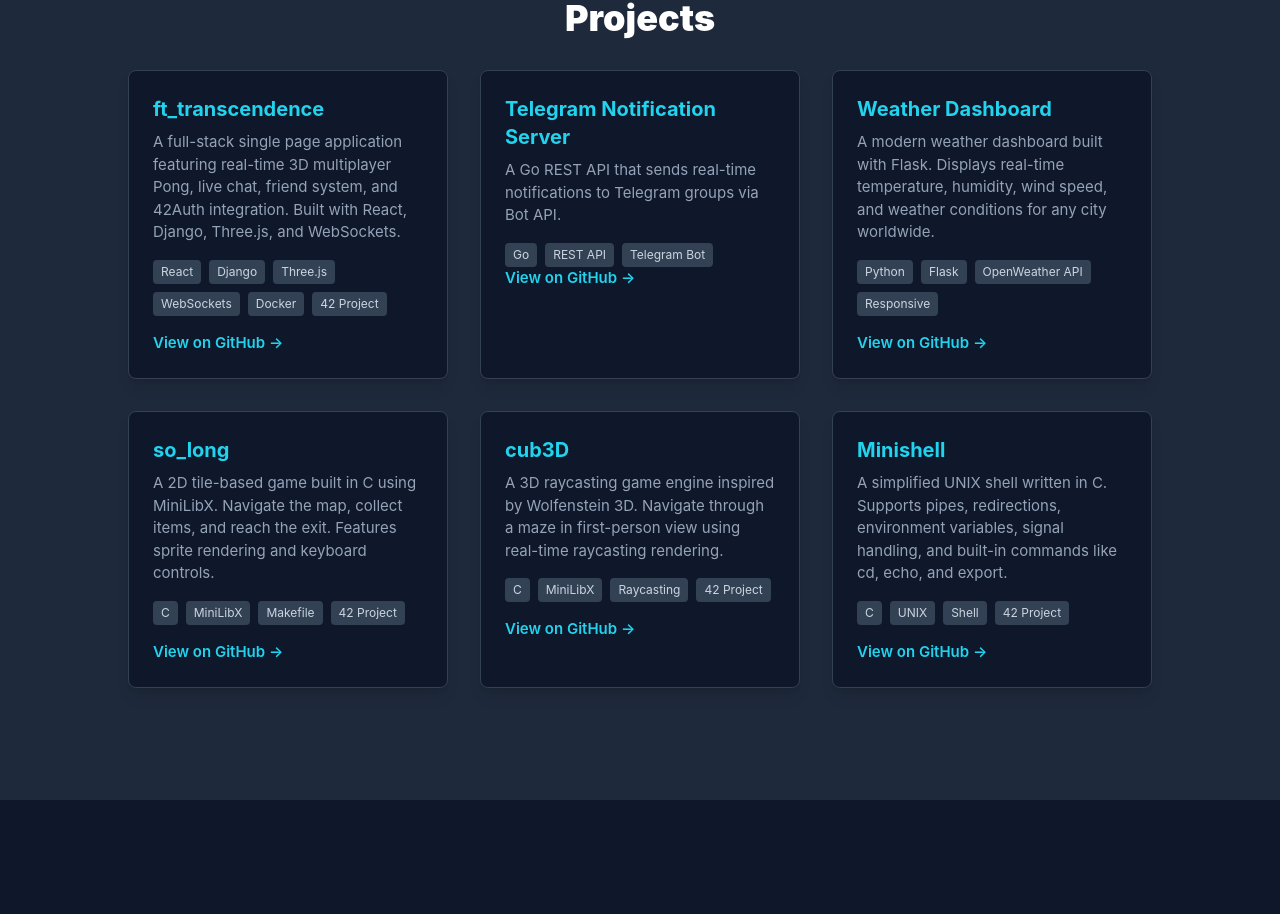
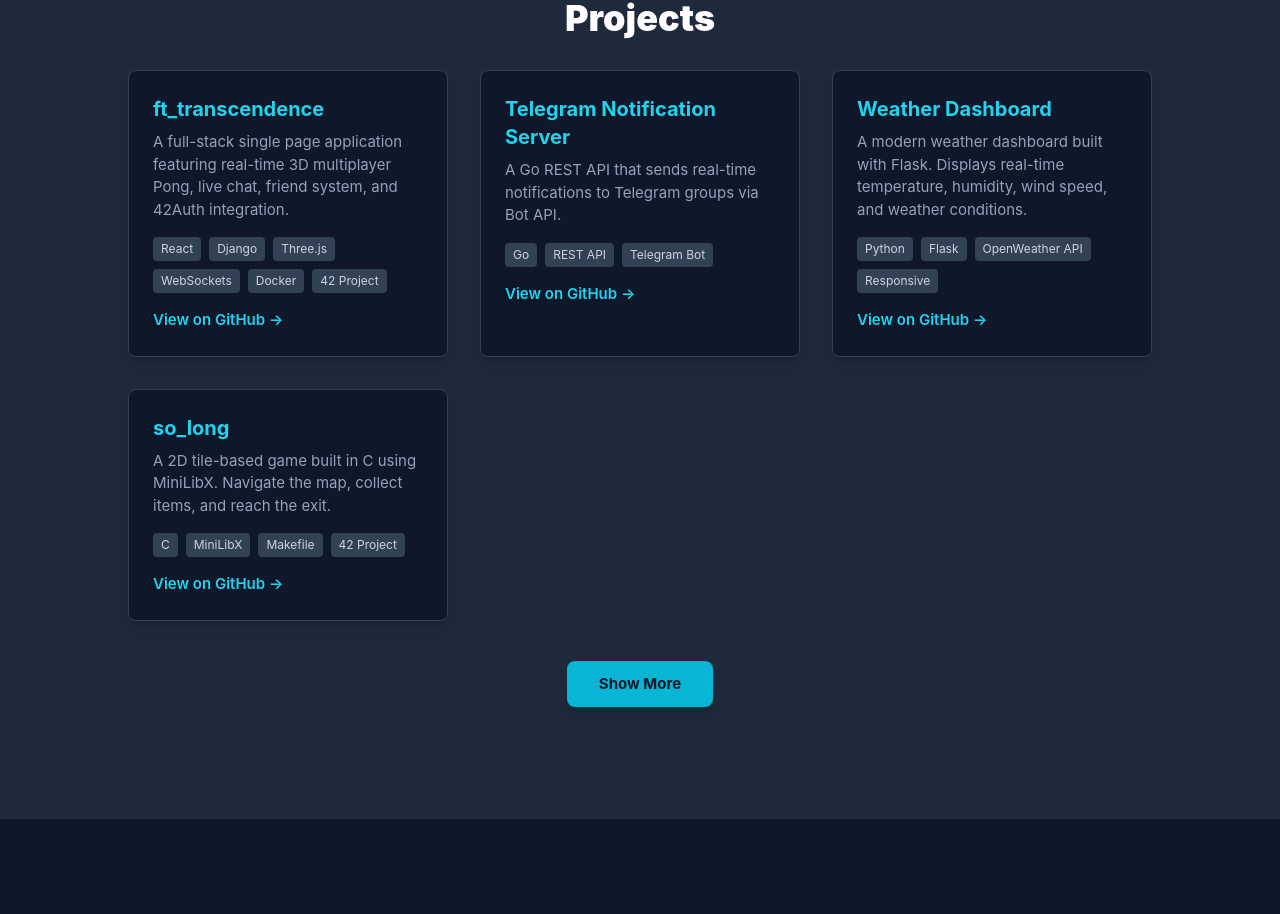
Before and after one commit to djedd1ne/djmekki.github.io, a Vue app: page / in a window 1280 px wide. Shown: the part 1100-2014 px from the top of the page. Built offline with nearby package versions, Linux system fonts and the light colour scheme.

Commit message:
add show more/show less buttons

```diff
--- a/src/App.vue
+++ b/src/App.vue
@@ -114,7 +114,7 @@
           <!-- ft_transcendence -->
           <div class="p-6 bg-slate-900 rounded-lg border border-slate-700 hover:border-cyan-500 transition shadow-lg text-left">
             <h3 class="text-xl font-bold text-cyan-400 mb-2">ft_transcendence</h3>
-              <p class="text-slate-400">A full-stack single page application featuring real-time 3D multiplayer Pong, live chat, friend system, and 42Auth integration. Built with React, Django, Three.js, and WebSockets.</p>
+            <p class="text-slate-400">A full-stack single page application featuring real-time 3D multiplayer Pong, live chat, friend system, and 42Auth integration.</p>
             <div class="flex flex-wrap gap-2 mt-4">
               <span class="px-2 py-1 bg-slate-700 text-xs text-slate-300 rounded">React</span>
               <span class="px-2 py-1 bg-slate-700 text-xs text-slate-300 rounded">Django</span>
@@ -137,7 +137,7 @@
               <span class="px-2 py-1 bg-slate-700 text-xs text-slate-300 rounded">REST API</span>
               <span class="px-2 py-1 bg-slate-700 text-xs text-slate-300 rounded">Telegram Bot</span>
             </div>
-              <a href="https://github.com/djedd1ne/Coding_Challenge" target="_blank" class="text-cyan-400 font-semibold hover:underline">
+            <a href="https://github.com/djedd1ne/Coding_Challenge" target="_blank" class="block mt-4 text-cyan-400 font-semibold hover:underline">
               View on GitHub →
             </a>
           </div>
@@ -145,7 +145,7 @@
           <!-- Weather_Dashboard -->
           <div class="p-6 bg-slate-900 rounded-lg border border-slate-700 hover:border-cyan-500 transition shadow-lg text-left">
             <h3 class="text-xl font-bold text-cyan-400 mb-2">Weather Dashboard</h3>
-              <p class="text-slate-400">A modern weather dashboard built with Flask. Displays real-time temperature, humidity, wind speed, and weather conditions for any city worldwide.</p>
+            <p class="text-slate-400">A modern weather dashboard built with Flask. Displays real-time temperature, humidity, wind speed, and weather conditions.</p>
             <div class="flex flex-wrap gap-2 mt-4">
               <span class="px-2 py-1 bg-slate-700 text-xs text-slate-300 rounded">Python</span>
               <span class="px-2 py-1 bg-slate-700 text-xs text-slate-300 rounded">Flask</span>
@@ -157,25 +157,27 @@
             </a>
           </div>
 
-            <!-- Project: so_long -->
+          <!-- so_long -->
           <div class="p-6 bg-slate-900 rounded-lg border border-slate-700 hover:border-cyan-500 transition shadow-lg text-left">
             <h3 class="text-xl font-bold text-cyan-400 mb-2">so_long</h3>
-              <p class="text-slate-400 mb-4">A 2D tile-based game built in C using MiniLibX. Navigate the map, collect items, and reach the exit. Features sprite rendering and keyboard controls.</p>
-              <div class="flex flex-wrap gap-2 mb-4">
+            <p class="text-slate-400">A 2D tile-based game built in C using MiniLibX. Navigate the map, collect items, and reach the exit.</p>
+            <div class="flex flex-wrap gap-2 mt-4">
               <span class="px-2 py-1 bg-slate-700 text-xs text-slate-300 rounded">C</span>
               <span class="px-2 py-1 bg-slate-700 text-xs text-slate-300 rounded">MiniLibX</span>
               <span class="px-2 py-1 bg-slate-700 text-xs text-slate-300 rounded">Makefile</span>
               <span class="px-2 py-1 bg-slate-700 text-xs text-slate-300 rounded">42 Project</span>
             </div>
-              <a href="https://github.com/djedd1ne/so_long" target="_blank" class="text-cyan-400 font-semibold hover:underline">
+            <a href="https://github.com/djedd1ne/so_long" target="_blank" class="block mt-4 text-cyan-400 font-semibold hover:underline">
               View on GitHub →
             </a>
           </div>
 
-            <!-- Cub3D-->
-            <div class="p-6 bg-slate-900 rounded-lg border border-slate-700 hover:border-cyan-500 transition shadow-lg text-left">
+          <!-- HIDDEN PROJECTS (show when expanded) -->
+
+          <!-- cub3D -->
+          <div v-if="showAllProjects" class="p-6 bg-slate-900 rounded-lg border border-slate-700 hover:border-cyan-500 transition shadow-lg text-left">
             <h3 class="text-xl font-bold text-cyan-400 mb-2">cub3D</h3>
-              <p class="text-slate-400">A 3D raycasting game engine inspired by Wolfenstein 3D. Navigate through a maze in first-person view using real-time raycasting rendering.</p>
+            <p class="text-slate-400">A 3D raycasting game engine inspired by Wolfenstein 3D. Navigate through a maze in first-person view.</p>
             <div class="flex flex-wrap gap-2 mt-4">
               <span class="px-2 py-1 bg-slate-700 text-xs text-slate-300 rounded">C</span>
               <span class="px-2 py-1 bg-slate-700 text-xs text-slate-300 rounded">MiniLibX</span>
@@ -187,9 +189,10 @@
             </a>
           </div>
 
-            <div class="p-6 bg-slate-900 rounded-lg border border-slate-700 hover:border-cyan-500 transition shadow-lg text-left">
+          <!-- Minishell -->
+          <div v-if="showAllProjects" class="p-6 bg-slate-900 rounded-lg border border-slate-700 hover:border-cyan-500 transition shadow-lg text-left">
             <h3 class="text-xl font-bold text-cyan-400 mb-2">Minishell</h3>
-              <p class="text-slate-400">A simplified UNIX shell written in C. Supports pipes, redirections, environment variables, signal handling, and built-in commands like cd, echo, and export.</p>
+            <p class="text-slate-400">A simplified UNIX shell written in C. Supports pipes, redirections, environment variables, and built-in commands.</p>
             <div class="flex flex-wrap gap-2 mt-4">
               <span class="px-2 py-1 bg-slate-700 text-xs text-slate-300 rounded">C</span>
               <span class="px-2 py-1 bg-slate-700 text-xs text-slate-300 rounded">UNIX</span>
@@ -200,7 +203,16 @@
               View on GitHub →
             </a>
           </div>
+
         </div>
+
+        <!-- Show More / Show Less Button -->
+        <button
+          @click="showAllProjects = !showAllProjects"
+          class="mt-10 px-8 py-3 bg-cyan-500 text-slate-900 font-bold rounded-lg hover:bg-cyan-400 transition shadow-lg">
+          {{ showAllProjects ? 'Show Less' : 'Show More' }}
+        </button>
+
       </section>
 
         <!-- SKILLS -->
@@ -301,6 +313,7 @@ import { ref, onMounted } from "vue"
 const name = "Djallal Eddine Mekki"
 const showIntro = ref(true)
 const menuOpen = ref(false)
+const showAllProjects = ref(false)
 
 onMounted(() => {
   setTimeout(() => { showIntro.value = false }, 1700)
```
Lines whose indentation alone changed are shown as unchanged.
